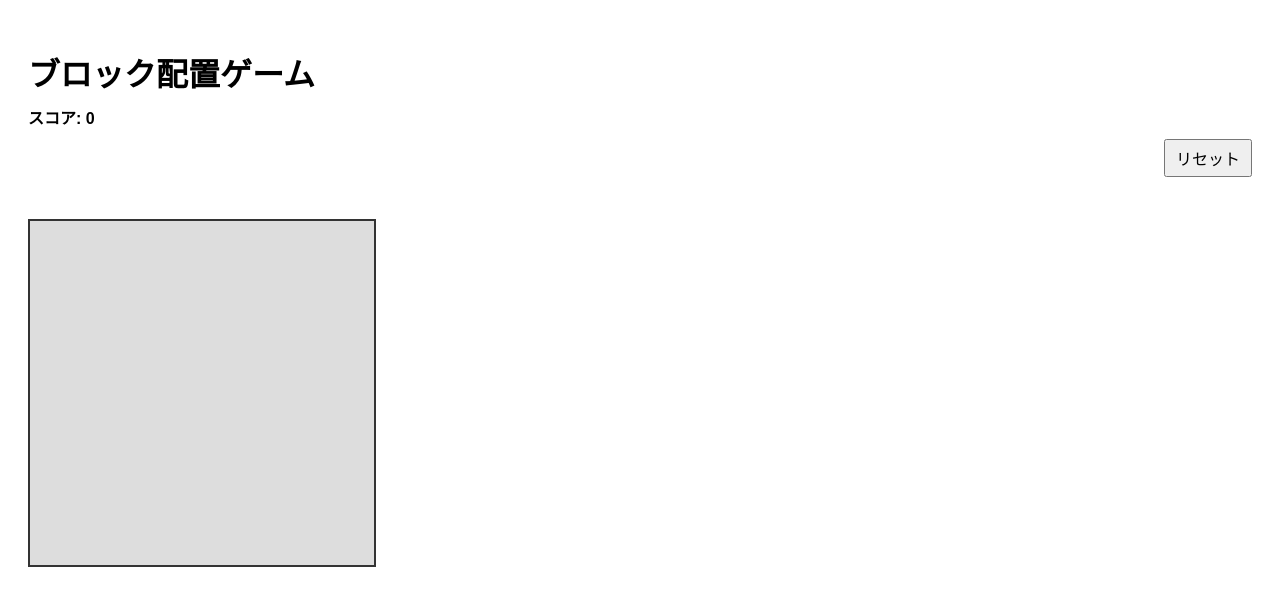
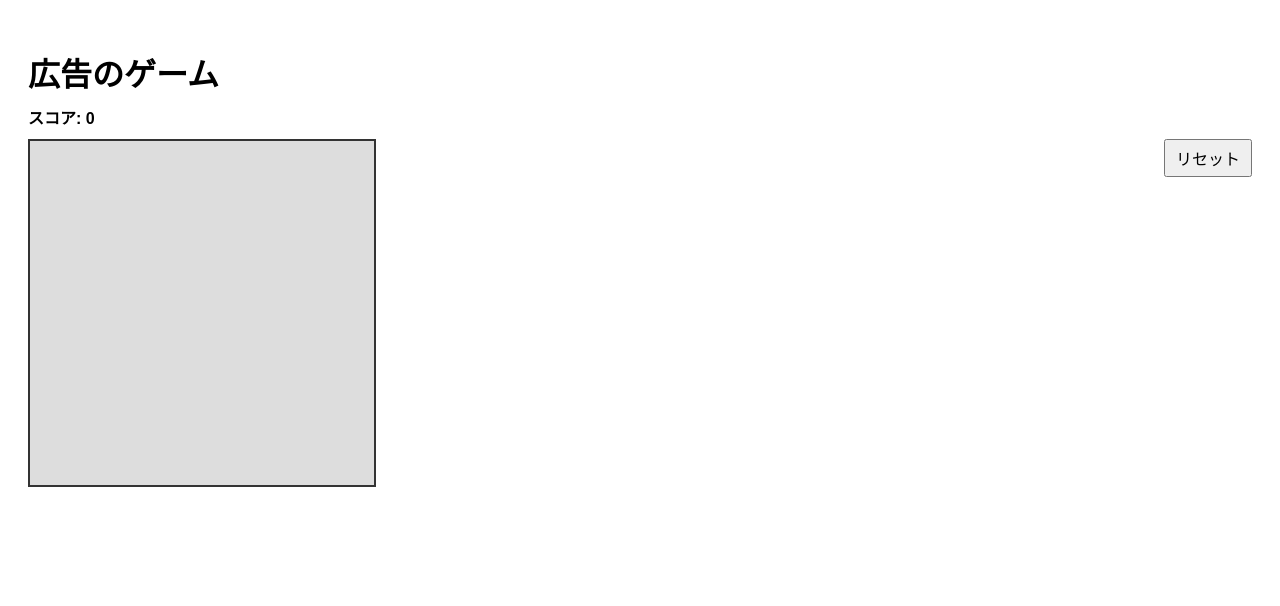
Before and after one commit to tuchil/blockgame, a plain HTML site: page index.html in a window 1280 px wide. Drawn offline with Linux system fonts and the light colour scheme.

Commit message:
Update index.html

```diff
--- a/index.html
+++ b/index.html
@@ -2,16 +2,21 @@
 <html lang="ja">
 <head>
   <meta charset="UTF-8" />
+  <meta name="viewport" content="width=device-width, initial-scale=1.0"/>
   <title>ブロック配置ゲーム</title>
   <link rel="stylesheet" href="style.css" />
 </head>
 <body>
-  <h1>ブロック配置ゲーム</h1>
-  <div id="score">スコア: 0</div>
-  <button id="reset-btn">リセット</button>
-  <div id="block-picker"></div>
-  <div id="game-board"></div>
-  <div id="game-over">Game Over!</div>
+  <h1>広告のゲーム</h1>
+  <div id="top-bar">
+    <div id="score">スコア: 0</div>
+    <button id="reset-btn">リセット</button>
+  </div>
+  <div id="game-container">
+    <div id="game-board"></div>
+    <div id="block-picker"></div>
+  </div>
+  <div id="game-over">Game Over</div>
   <script src="script.js"></script>
 </body>
 </html>
```
